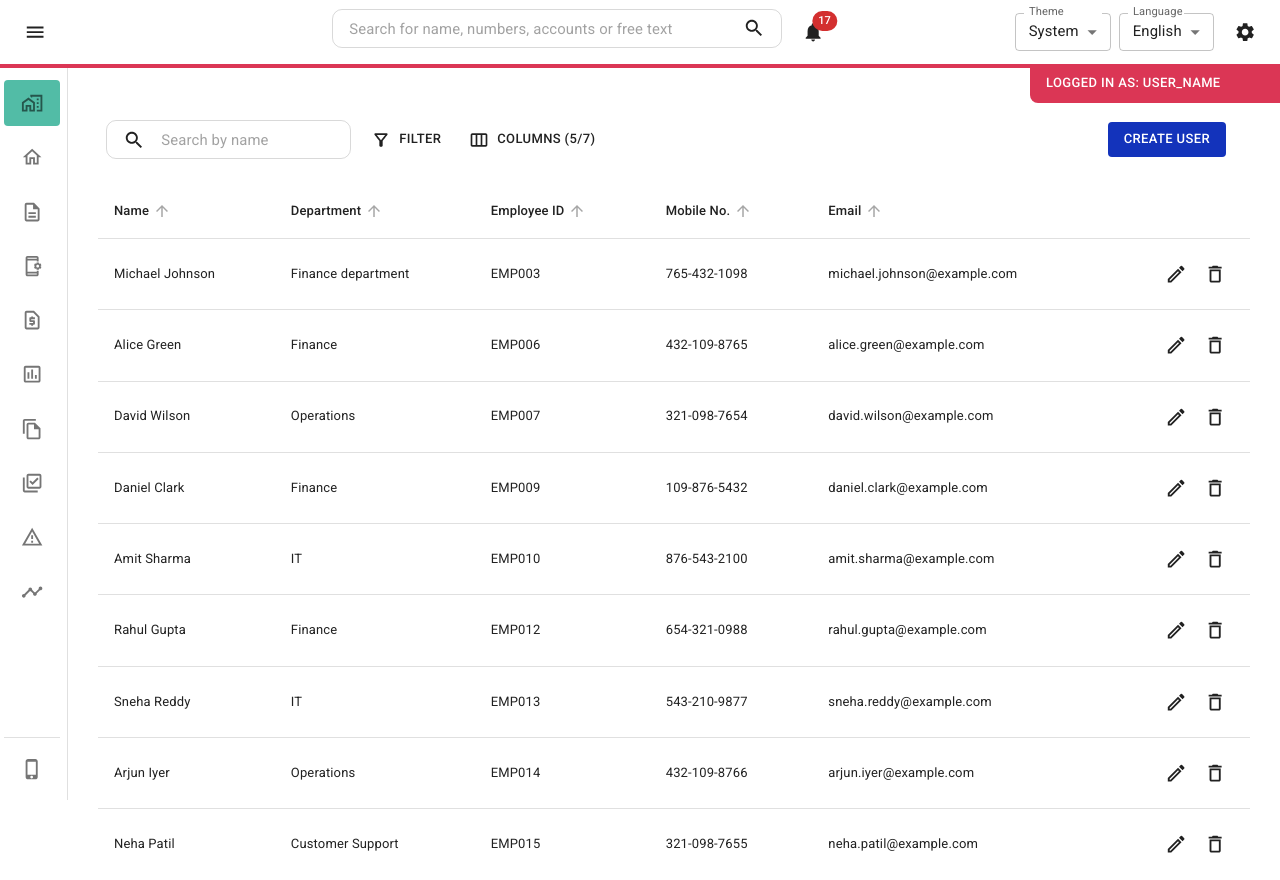
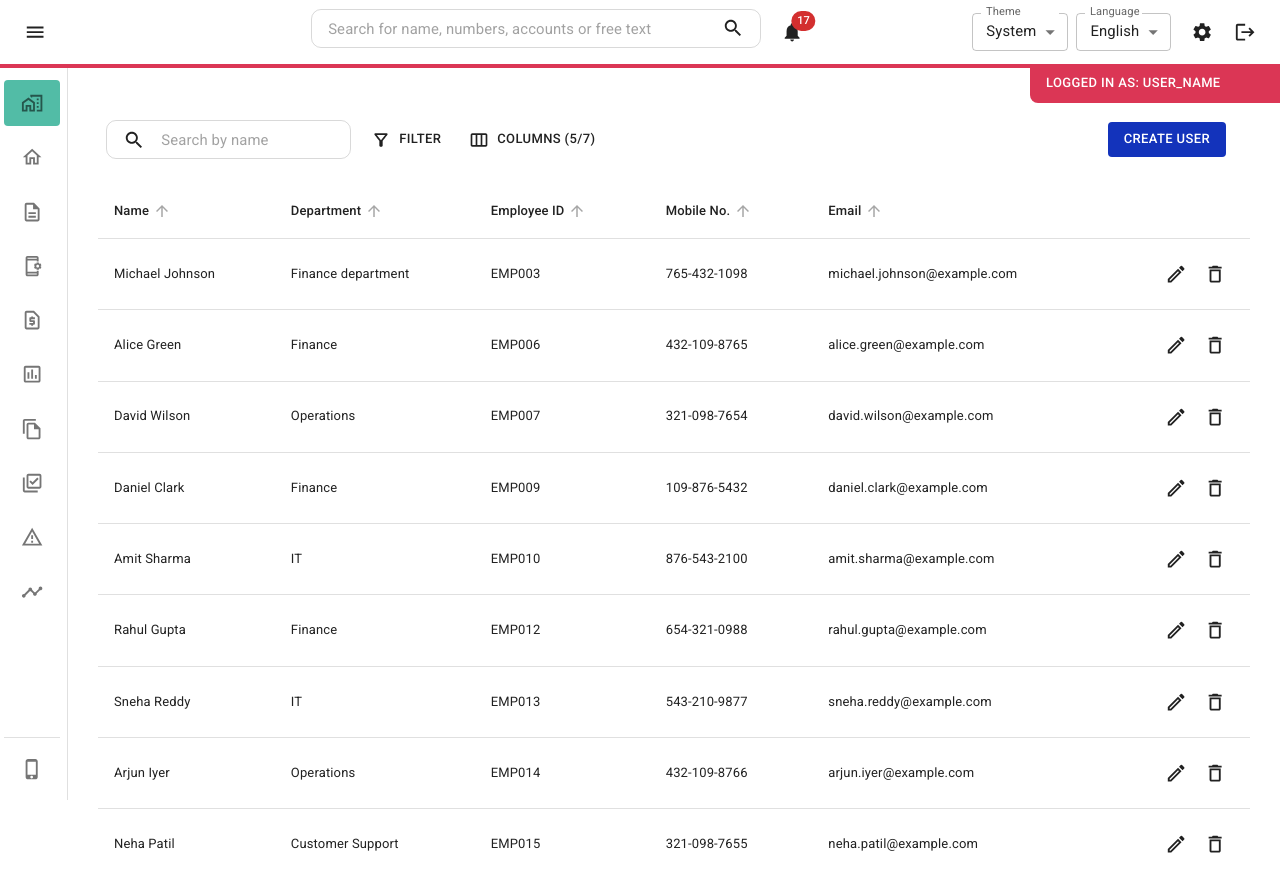
Before and after one commit to deep-2211/assignment-app, a React (Vite) app: page /app/users-overview in a window 1280 px wide. Built offline with nearby package versions, Linux system fonts and the light colour scheme; data requests are answered from the project's data file; sample sign-in values are in the browser's storage.

Commit message:
implement logout

```diff
--- a/src/components/AppNavbar.tsx
+++ b/src/components/AppNavbar.tsx
@@ -12,9 +12,17 @@ import LanguageSwitcher from './LanguageSwitcher';
 import ThemeSwitcher from './ThemeSwitcher';
 import SearchField from './Search';
 import { IconPosition } from '../types/Common';
+import LogoutIcon from '@mui/icons-material/Logout';
+import { useNavigate } from 'react-router';
 
 export default function AppNavBar() {
   const { t } = useTranslation();
+  const navigate = useNavigate();
+
+  const handleLogout = () => {
+    localStorage.clear();
+    navigate(0);
+  };
 
   return (
     <Box sx={{ flexGrow: 1 }}>
@@ -61,6 +69,9 @@ export default function AppNavBar() {
             <IconButton size="large" edge="end" color="inherit">
               <SettingsIcon />
             </IconButton>
+            <IconButton size="large" edge="end" color="inherit" onClick={handleLogout}>
+              <LogoutIcon />
+            </IconButton>
           </Box>
         </Toolbar>
       </AppBar>
```
Also changed, not shown: 1 other file (tests, documents, lock files or other folders).
